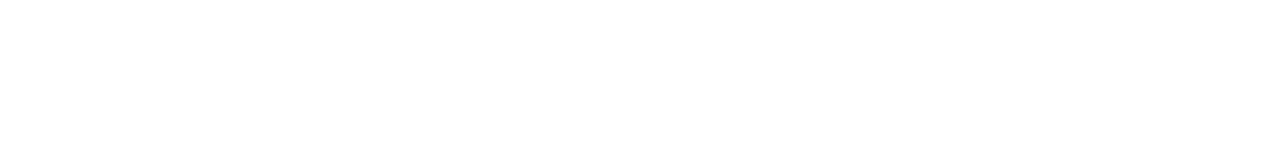
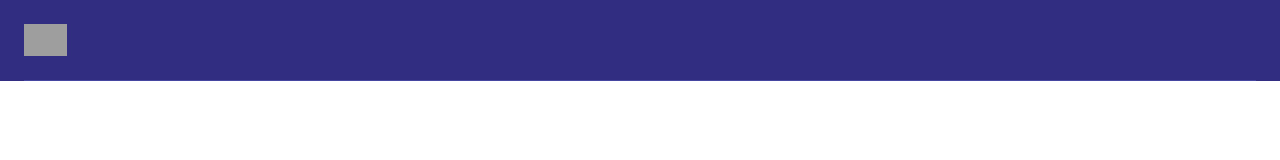
Before and after one commit to planner-sohrab/tailwind-practice, a plain HTML site: page Projects/TailwindUI/practice.html in a window 1280 px wide. Drawn offline with nearby package versions, Linux system fonts and the light colour scheme; grey boxes are pictures that could not be loaded.

Commit message:
logo placed in navbar

```diff
--- a/Projects/TailwindUI/practice.html
+++ b/Projects/TailwindUI/practice.html
@@ -7,5 +7,27 @@
     <script src="https://cdn.tailwindcss.com"></script>
     <title>Tailwind UI Practice</title>
   </head>
-  <body></body>
+  <body class="bg-white">
+    <div class="bg-indigo-900">
+      <!-- Header  -->
+      <div class="relative">
+        <div class="max-w-7xl mx-auto px-4 sm:px-6">
+          <div
+            class="flex justify-between items-center border-b border-indigo-400 border-opacity-25 py-6 md:justify-start md:space-x-10"
+          >
+            <div class="flex justify-start lg:w-0 lg:flex-1">
+              <a href="#">
+                <span class="sr-only">Workflow</span>
+                <img
+                  class="h-8 w-auto sm:h:10"
+                  src="https://tailwindui.com/img/logos/workflow-mark-orange-400-to-pink-500-gradient.svg"
+                  alt=""
+                />
+              </a>
+            </div>
+          </div>
+        </div>
+      </div>
+    </div>
+  </body>
 </html>
```
